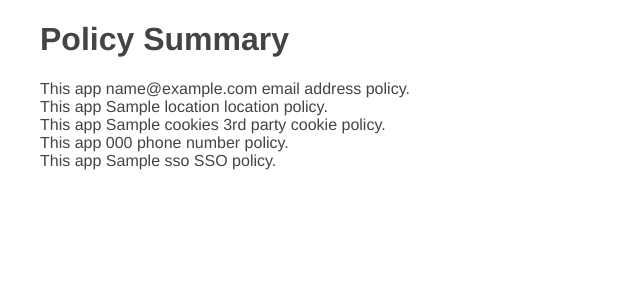
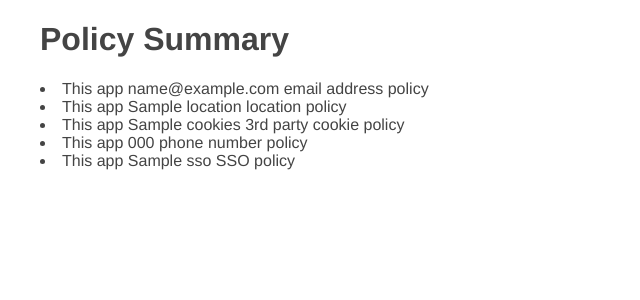
Before and after one commit to kabuhakmeh3/inphormed, a Flask app: template flaskapp/inphormed/templates/result.html in a window 1280 px wide. Shown: the part 35-335 px from the top of the page, without its empty margins (0-640 px from the left). Run offline with Flask 2, Linux system fonts and the light colour scheme; the template is opened without the code that fills it: most values are stand-ins (such as "Sample title", 1, 10 or a date in 2020).

Commit message:
formatted results as list

```diff
--- a/flaskapp/inphormed/templates/result.html
+++ b/flaskapp/inphormed/templates/result.html
@@ -1,22 +1,25 @@
 <!DOCTYPE html>
 <html>
     <head>
+      <style>
+      ul.a {
+        list-style-type: circle;
+      }
+      </style>
         <title>result - inphormed</title>
     </head>
     <body>
         {% extends "layout.html" %}
         {% block content %}
             <div class="result">
-                <h1>Policy Summary</h1>
-                This app {{policy.email}} email address policy.
-                <br>
-                This app {{policy.location}} location policy.
-                <br>
-                This app {{policy.cookies}} 3rd party cookie policy.
-                <br>
-                This app {{policy.phone}} phone number policy.
-                <br>
-                This app {{policy.sso}} SSO policy.
+              <h1>Policy Summary</h1>
+              <u1 class="a">
+                <li>This app {{policy.email}} email address policy</li>
+                <li>This app {{policy.location}} location policy</li>
+                <li>This app {{policy.cookies}} 3rd party cookie policy</li>
+                <li>This app {{policy.phone}} phone number policy</li>
+                <li>This app {{policy.sso}} SSO policy</li>
+              </u1>
             </div>
         {% endblock %}
     </body>
```
